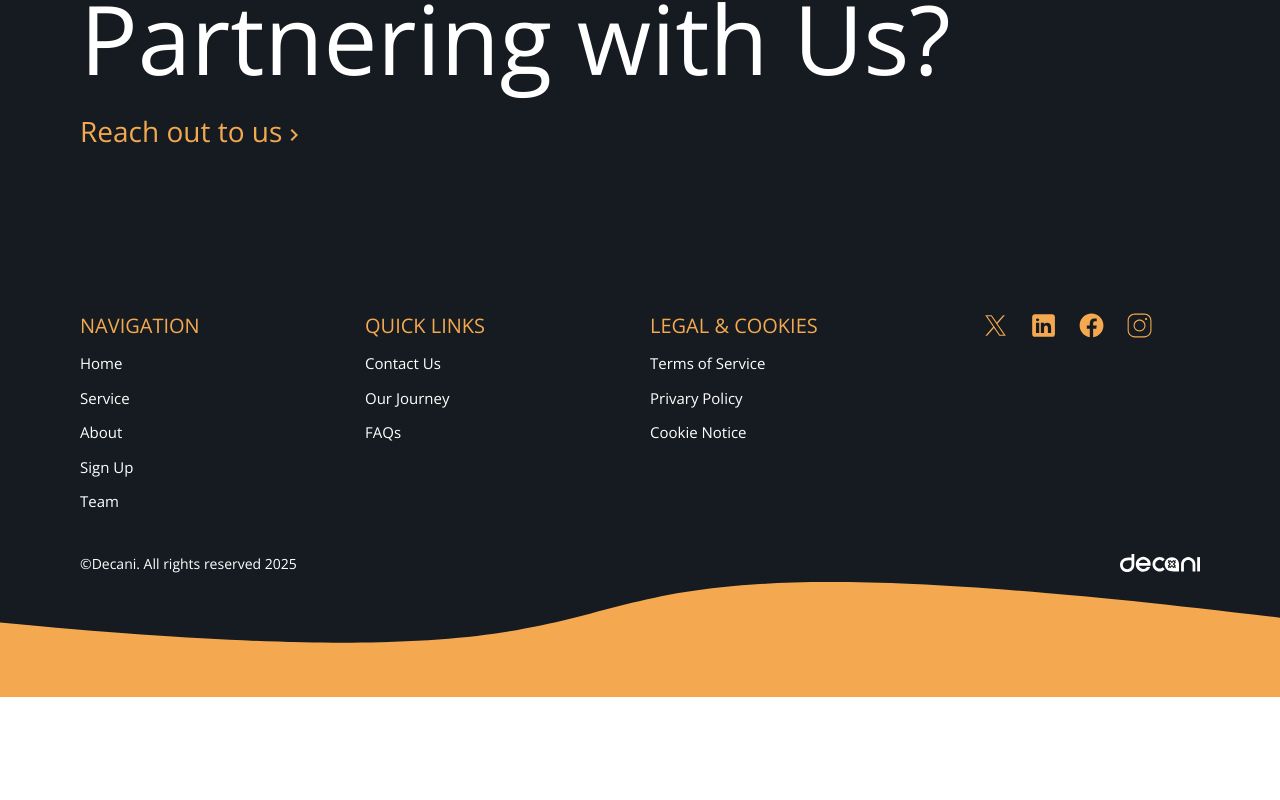
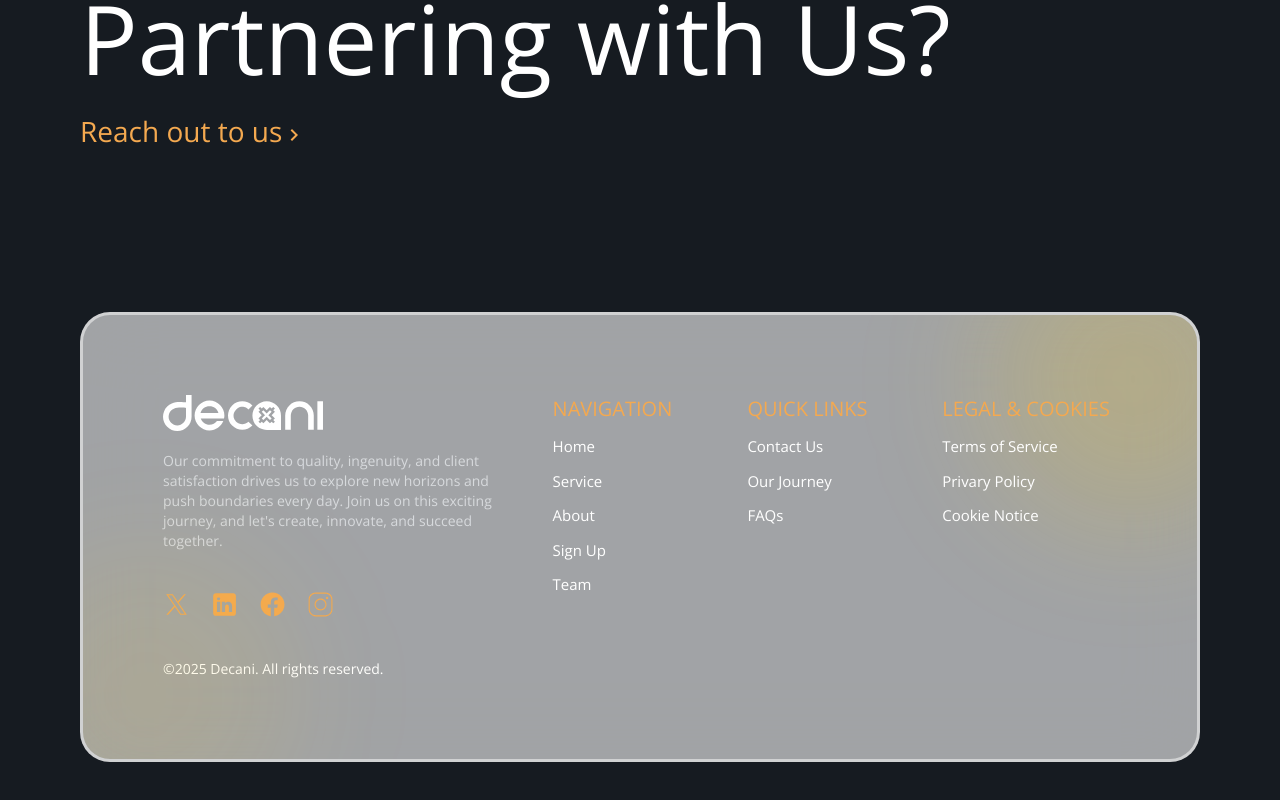
Before and after one commit to iam-nii/decani, a React (Vite) app: page / in a window 1280 px wide. Shown: the part 3931-4731 px from the top of the page. Before the commit the page ends 4628 px from the top, so only its background shows below. Built offline with nearby package versions, Linux system fonts and the light colour scheme; a web font is replaced by a local one.

Commit message:
feat: Updated navbar

```diff
--- a/src/components/layouts/Footer.tsx
+++ b/src/components/layouts/Footer.tsx
@@ -15,36 +15,23 @@ function Footer() {
 
   return (
     <footer className="h-fit bg-pblack pt-10 pb-2 px-10 sm:px-20 flex flex-col items-center">
-      <div className=" w-full h-fit lg:max-w-[1440px] 2xl:max-w-[1500px]">
+      <div className="relative w-full h-fit lg:max-w-[1440px] 2xl:max-w-[1500px] border-[3px] border-white/50 rounded-[30px] p-6 md:p-20 bg-white/60 backdrop-blur-2xl overflow-hidden py-10">
+        <div className="absolute -top-20 -right-20 w-72 h-72 bg-yellow-400/20 rounded-full blur-3xl pointer-events-none" />
+        <div className="absolute -bottom-20 -left-20 w-72 h-72 bg-yellow-400/10 rounded-full blur-3xl pointer-events-none" />
+
         <div className=" h-full w-full flex flex-col justify-between">
-          <div className="grid grid-cols-2 lg:grid-rows-1 lg:grid-cols-4 w-full justify-between place-content-between  gap-y-8 gap-x-5">
-            <div className="flex flex-col w-full space-y-1 md:space-y-3">
-              <h1 className="text-pyellow md:text-xl">{("Navigation").toUpperCase()}</h1>
-              <ul className="text-white text-[14px] sm:text-[15px] font-thin space-y-1 md:space-y-3">
-                <li>Home</li>
-                <li>Service</li>
-                <li>About</li>
-                <li>Sign Up</li>
-                <li>Team</li>
-              </ul>
-            </div>
-            <div className="flex flex-col space-y-1 md:space-y-3 w-full">
-              <h1 className="text-pyellow md:text-xl">{("Quick Links").toUpperCase()}</h1>
-              <ul className="text-white text-[14px] sm:text-[15px] font-thin space-y-1 md:space-y-3">
-                <li>Contact Us</li>
-                <li>Our Journey</li>
-                <li>FAQs</li>
-              </ul>
-            </div>
-            <div className="flex flex-col relative space-y-1 md:space-y-3">
-              <h1 className="text-pyellow md:text-xl">{("Legal & Cookies").toUpperCase()}</h1>
-              <ul className="text-white text-[14px] sm:text-[15px] font-thin space-y-1 md:space-y-3">
-                <li>Terms of Service</li>
-                <li>Privary Policy</li>
-                <li>Cookie Notice</li>
-              </ul>
-            </div>
-            <div className="flex flex-col items-start md:items-center h-fit w-full">
+          <div className="grid grid-cols-2 lg:grid-rows-1 lg:grid-cols-10 w-full justify-between place-content-between  gap-y-8 gap-x-5">
+            <div className="col-span-4 flex flex-col gap-10 items-start md:items-start h-fit w-full md:pr-10">
+              <div className=" space-y-5">
+                <img
+                  src={DecaniLogo}
+                  alt=""
+                  width={150}
+                  height={150}
+                  className="w-30 sm:w-30 md:w-40"
+                />
+                <p className="text-[13px] md:text-sm text-gray-200/80 font-[70] md:font-thin">Our commitment to quality, ingenuity, and client satisfaction drives us to explore new horizons and push boundaries every day. Join us on this exciting journey, and let's create, innovate, and succeed together.</p>
+              </div>
               <div className="flex gap-3 md:gap-5 ">
                 <img
                   src={Twitter}
@@ -68,18 +55,39 @@ function Footer() {
                 />
               </div>
             </div>
+            <div className="col-span-2 flex flex-col w-full space-y-1 md:space-y-3">
+              <h1 className="text-pyellow text-[15px] md:text-xl">{("Navigation").toUpperCase()}</h1>
+              <ul className="text-white text-[13px] sm:text-[15px] font-thin space-y-1 md:space-y-3">
+                <li className="cursor-pointer">Home</li>
+                <li className="cursor-pointer">Service</li>
+                <li className="cursor-pointer">About</li>
+                <li className="cursor-pointer">Sign Up</li>
+                <li className="cursor-pointer">Team</li>
+              </ul>
+            </div>
+            <div className="col-span-2 flex flex-col space-y-1 md:space-y-3 w-full">
+              <h1 className="text-pyellow text-[15px] md:text-xl">{("Quick Links").toUpperCase()}</h1>
+              <ul className="text-white text-[13px] sm:text-[15px] font-thin space-y-1 md:space-y-3">
+                <li className="cursor-pointer">Contact Us</li>
+                <li className="cursor-pointer">Our Journey</li>
+                <li className="cursor-pointer">FAQs</li>
+              </ul>
+            </div>
+            <div className="col-span-2 flex flex-col relative space-y-1 md:space-y-3">
+              <h1 className="text-pyellow text-[15px] md:text-xl">{("Legal & Cookies").toUpperCase()}</h1>
+              <ul className="text-white text-[13px] sm:text-[15px] font-thin space-y-1 md:space-y-3">
+                <li className="cursor-pointer">Terms of Service</li>
+                <li className="cursor-pointer">Privary Policy</li>
+                <li className="cursor-pointer">Cookie Notice</li>
+              </ul>
+            </div>
+
           </div>
           <div className="w-full mt-10 mb-5 sm:mb-2 md:mb-0 flex flex-col-reverse gap-y-10 md:flex-row justify-around md:justify-between items-center">
             <p className="text-white text-[14px] font-thin">
-              ©Decani. All rights reserved {year}
+              ©{year} Decani. All rights reserved.
             </p>
-            <img
-              src={DecaniLogo}
-              alt=""
-              width={100}
-              height={100}
-              className="w-20 sm:w-30"
-            />
+
           </div>
         </div>
       </div>
--- a/src/pages/LandingPage.tsx
+++ b/src/pages/LandingPage.tsx
@@ -280,13 +280,13 @@ function LandingPage() {
           )}
         </section>
       ))}
-      <div className="h-fit w-[100dvw] flex flex-col">
+      <div className="h-fit w-[100dvw] flex flex-col mb-10 md:mb-20">
         <Footer />
-        <img
+        {/* <img
           className="z-[50] w-[1100px] sm:w-full"
           src={DividerYellow}
           alt="Yellow divider"
-        />
+        /> */}
       </div>
     </main>
   );
```
